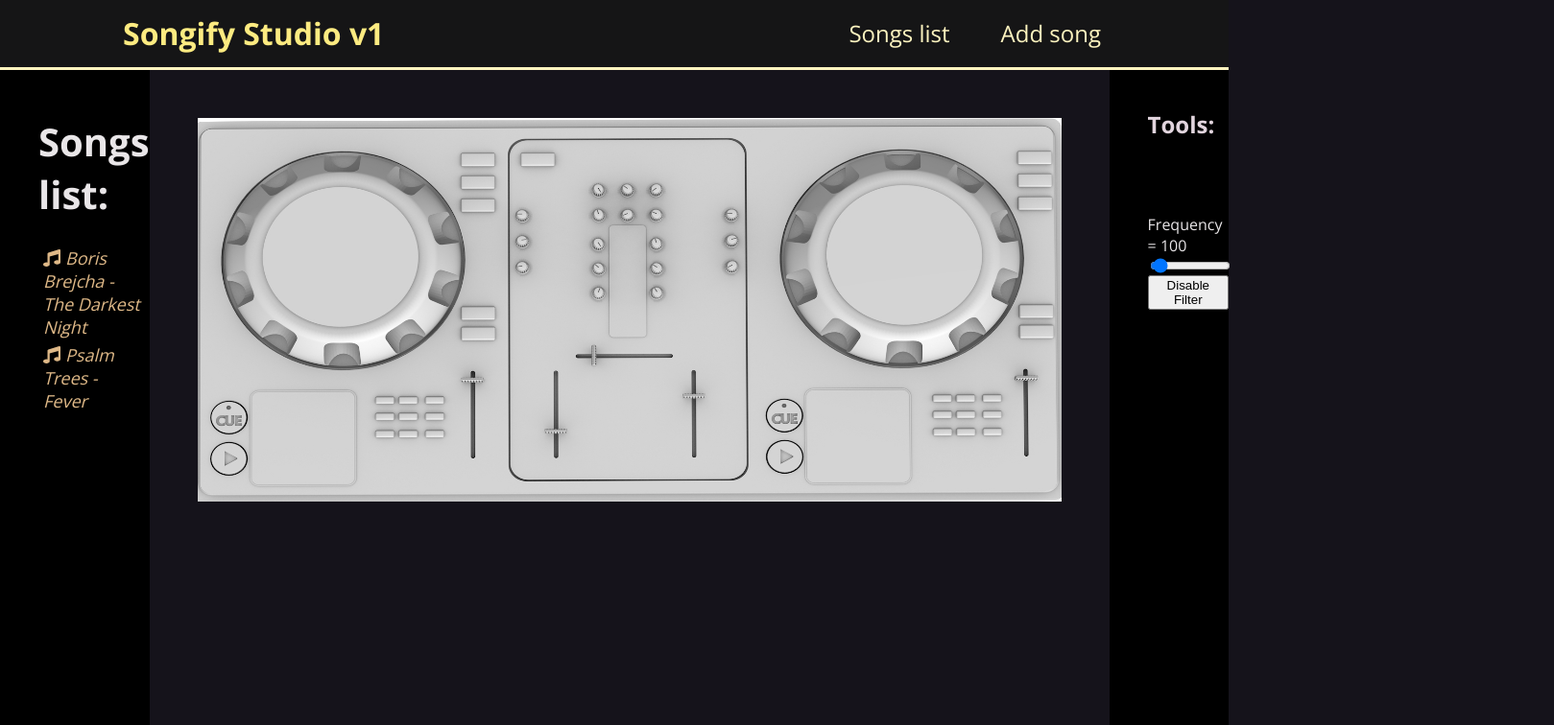
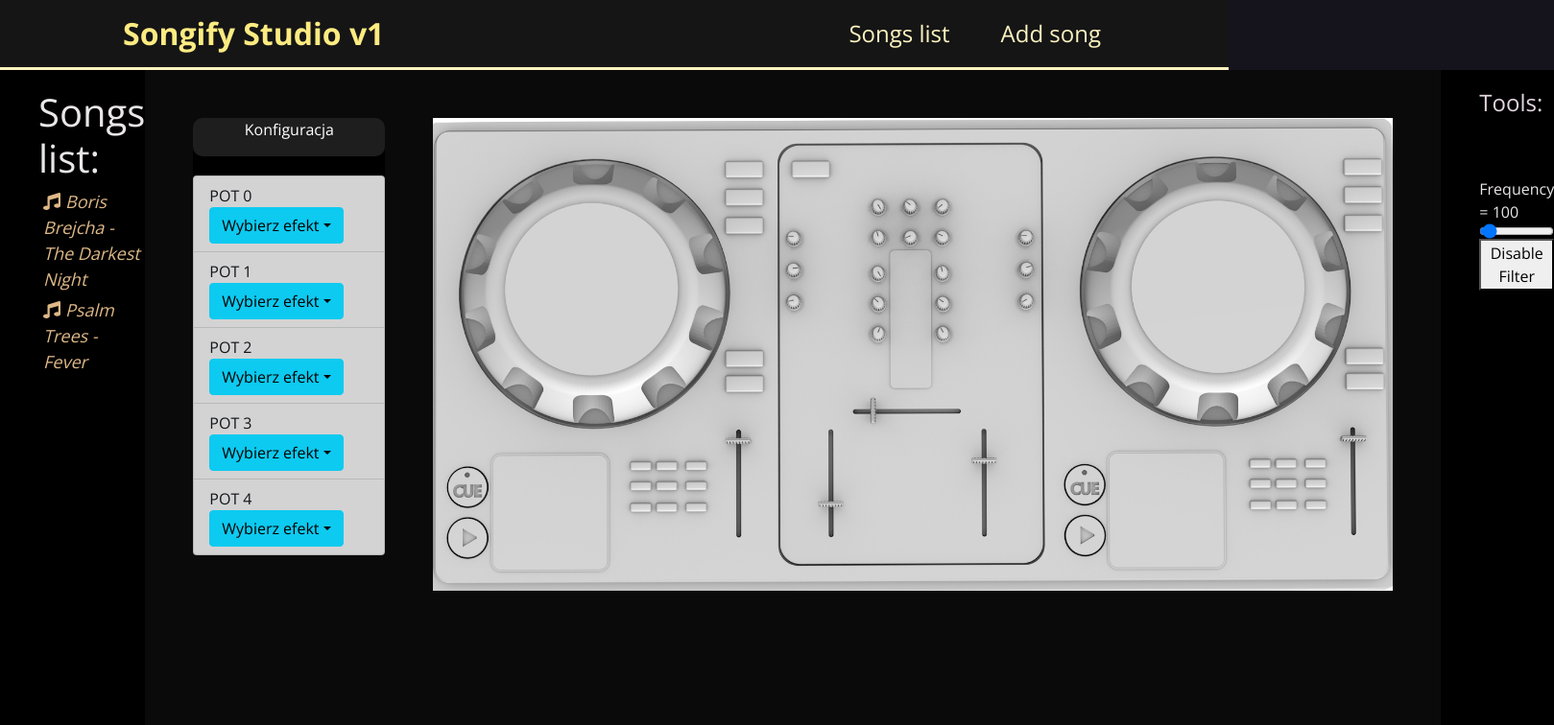
Before and after one commit to MikeDarni/Songify-Studio-front, a React (Create React App) app: page / in a window 1280 px wide. Shown: the top 756 px of the page at 96% size, 1619 px wide, since content can reach past the window. Built offline with nearby package versions, Linux system fonts and the light colour scheme.

Commit message:
Effect menu added

```diff
--- a/package.json
+++ b/package.json
@@ -9,7 +9,9 @@
     "@testing-library/jest-dom": "^5.14.1",
     "@testing-library/react": "^11.2.7",
     "@testing-library/user-event": "^12.8.3",
+    "bootstrap": "^5.1.3",
     "react": "^17.0.2",
+    "react-bootstrap": "^2.0.2",
     "react-dom": "^17.0.2",
     "react-router-dom": "^5.2.1",
     "react-scripts": "4.0.3",
--- a/src/App.js
+++ b/src/App.js
@@ -4,7 +4,7 @@ import AllSongsPage from "./pages/AllSongs";
 import NewSongPage from "./pages/NewSong";
 import SongUserMenuPage from "./pages/SongUserMenu";
 import ConvertSongMenuPage from "./pages/ConvertSongMenu";
-
+import 'bootstrap/dist/css/bootstrap.min.css';
 import "./input.css";
 
 function App() {
--- /dev/null
+++ b/src/components/UI/MixerEffectsList.js
@@ -0,0 +1,54 @@
+import {ListGroup, Dropdown, DropdownButton} from "react-bootstrap"
+
+const effects = [
+    {name: "Delay"}, {name: "Reverb"}
+]
+
+const mixerElements = [
+    {name: "POT 0"},
+    {name: "POT 1"},
+    {name: "POT 2"},
+    {name: "POT 3"},
+    {name: "POT 4"},
+]
+
+
+function MixerEffectsList(props){
+
+    const wrapListElement = (mixerEle, effectList) =>{
+            return (
+              <ListGroup.Item variant = "dark">
+                {mixerEle.name}
+                 <DropdownButton title = {"Wybierz efekt"} variant ="info">
+                 {effectList.map((effect) =><Dropdown.Item as="button">
+                     <div onClick={(e) => this.changeValue(e.target.textContent)}>{effect.name}
+                </div></Dropdown.Item> )}
+                </DropdownButton>
+              </ListGroup.Item>
+            )
+    }
+
+
+    return(
+        <ListGroup style = {styledEffectsList}>
+        {mixerElements.map((mixEle) => wrapListElement(mixEle, effects))}
+               </ListGroup>
+    )
+
+
+
+}
+
+
+
+
+
+export default MixerEffectsList;
+
+
+const styledEffectsList = {
+
+    height: "90%",
+    width:  "100%",
+
+}
--- /dev/null
+++ b/src/components/UI/MixerForm.js
@@ -0,0 +1,16 @@
+import MixerEffectsList from "./MixerEffectsList"
+import classes from "./MixerForm.module.css"
+
+function MixerForm(props){
+
+    return (
+        <div className =  {classes.effectsForm}>
+            <div className = {classes.effectsHeader}>
+                Konfiguracja
+            </div>
+            <MixerEffectsList/>
+        </div>
+    )
+}
+
+export default MixerForm;
--- /dev/null
+++ b/src/components/UI/MixerForm.module.css
@@ -0,0 +1,24 @@
+.effectsForm{
+    height: 400px;
+    width: 200px;
+    display: block;
+    background-color: black;
+    border-radius: 20px;
+    margin-right: 50px;
+}
+
+.effectsHeader{
+    height: 10%;
+    width: 100%;
+    background-color: rgb(30,30,30);
+    color: white;
+    border-radius: 10px;
+    text-align: center;
+    margin-bottom: 20px;
+}
+
+.effectsFormBody{
+    display: block;
+    width: 100%;
+    height: 100%;
+}
--- /dev/null
+++ b/src/components/UI/MixerPanel.js
@@ -0,0 +1,29 @@
+import MixerForm from "./MixerForm"
+
+function MixerPanel(props){
+
+    return <div style = {styledPanelDiv}>
+              <MixerForm/>
+              <div style= {styledImage}>
+                    <img src="mixerbg.jpg" alt="Mixer image " style={styledImageDiv} />
+              </div>
+         </div>
+}
+
+export default MixerPanel;
+
+const styledImage = {
+        height: "500px"
+}
+
+const styledImageDiv = {
+width: "1000px",
+maxHeight: "100%",
+}
+
+const styledPanelDiv = {
+    display: "flex",
+    flexDirection: "row",
+    padding: "50px",
+
+}
--- a/src/components/layout/Content.js
+++ b/src/components/layout/Content.js
@@ -1,4 +1,4 @@
-import SongAddForm from "../UI/SongAddForm";
+import MixerPanel from "../UI/MixerPanel";
 import SideBar from "./SideBar";
 import ToolBar from "./ToolBar";
 import PlayBar from "./PlayBar";
@@ -11,7 +11,7 @@ function Content(props) {
     <div className={classes.content}>
       <SideBar />
       <MainContent>
-        <SongAddForm />
+          <MixerPanel/>
       </MainContent>
       <ToolBar />
     </div>
--- a/src/components/layout/MainContent.js
+++ b/src/components/layout/MainContent.js
@@ -2,24 +2,10 @@ import classes from "./MainContent.module.css";
 import PlayBar from "./PlayBar";
 
 function MainContent(props) {
+
   return (
-    <div className={classes.mainContent}>
-          <div style= {styledImage}>
-                <img src="mixerbg.jpg" alt="Mixer image " style={styledImageDiv} />
-          </div>
-
-    </div>
+      <div className = {classes.mainContent}>{props.children}</div>
   );
 }
 
 export default MainContent;
-
-const styledImage = {
-        height: "500px"
-}
-
-const styledImageDiv = {
-padding: "50px",
-width: "1000px",
-maxHeight: "100%",
-}
--- a/src/components/layout/MainContent.module.css
+++ b/src/components/layout/MainContent.module.css
@@ -5,10 +5,10 @@
   height: 100%;
   flex: 1 1 80%;
   align-items: center;
+  background-color: rgb(10,10,10);
   }
 
 .pageContent {
-  background: #121212;
   overflow-y: scroll;
   overflow: auto;
   flex: 1 1 80%;
--- a/src/components/layout/SideBar.js
+++ b/src/components/layout/SideBar.js
@@ -1,8 +1,7 @@
 import classes from "./SideBar.module.css";
 import { FontAwesomeIcon } from "@fortawesome/react-fontawesome";
 import { faMusic } from "@fortawesome/free-solid-svg-icons";
-import { createContext } from "react";
-import { useState, useEffect, useContext } from "react";
+import { useState, useContext } from "react";
 import PlayerContext from "../../store/player-context";
 
 const DUMMY_DATA = [
@@ -19,8 +18,7 @@ const DUMMY_DATA = [
 ];
 
 function SideBar(props) {
-  const [isLoading, setIsLoading] = useState(true);
-  const [loaddedSongs, setLoadedSongs] = useState([]);
+  const [setIsLoading] = useState(true);
 
   const playerCtx = useContext(PlayerContext);
   /*
@@ -79,7 +77,7 @@ function SideBar(props) {
                 }}
               >
                 {song.Artist} - {song.name}
-              </i>
+             </i>
             </li>
           );
         })}
--- a/src/index.js
+++ b/src/index.js
@@ -1,5 +1,6 @@
 import React from 'react';
 import ReactDOM from 'react-dom';
+import 'bootstrap/dist/css/bootstrap.min.css';
 import './index.css';
 import App from './App';
 import { BrowserRouter } from 'react-router-dom';
```
Also changed, not shown: 1 other file (tests, documents, lock files or other folders).
